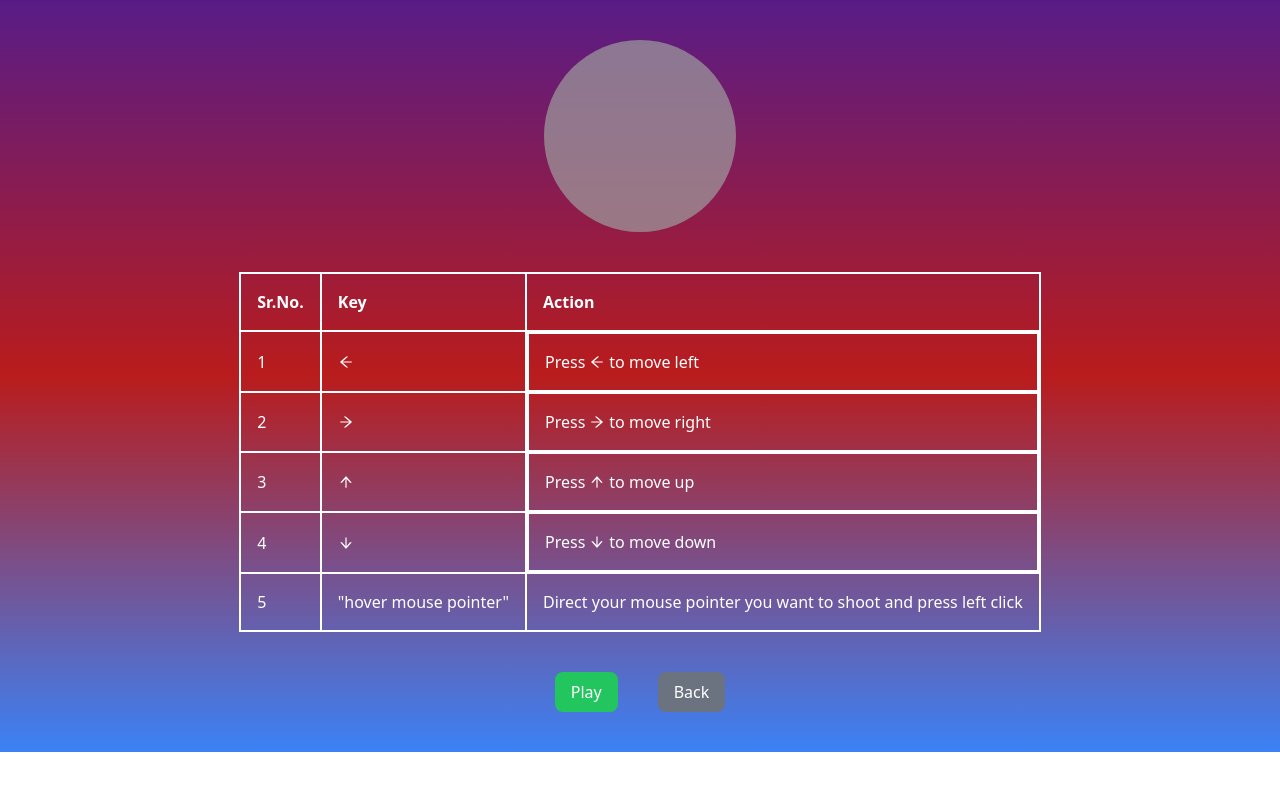
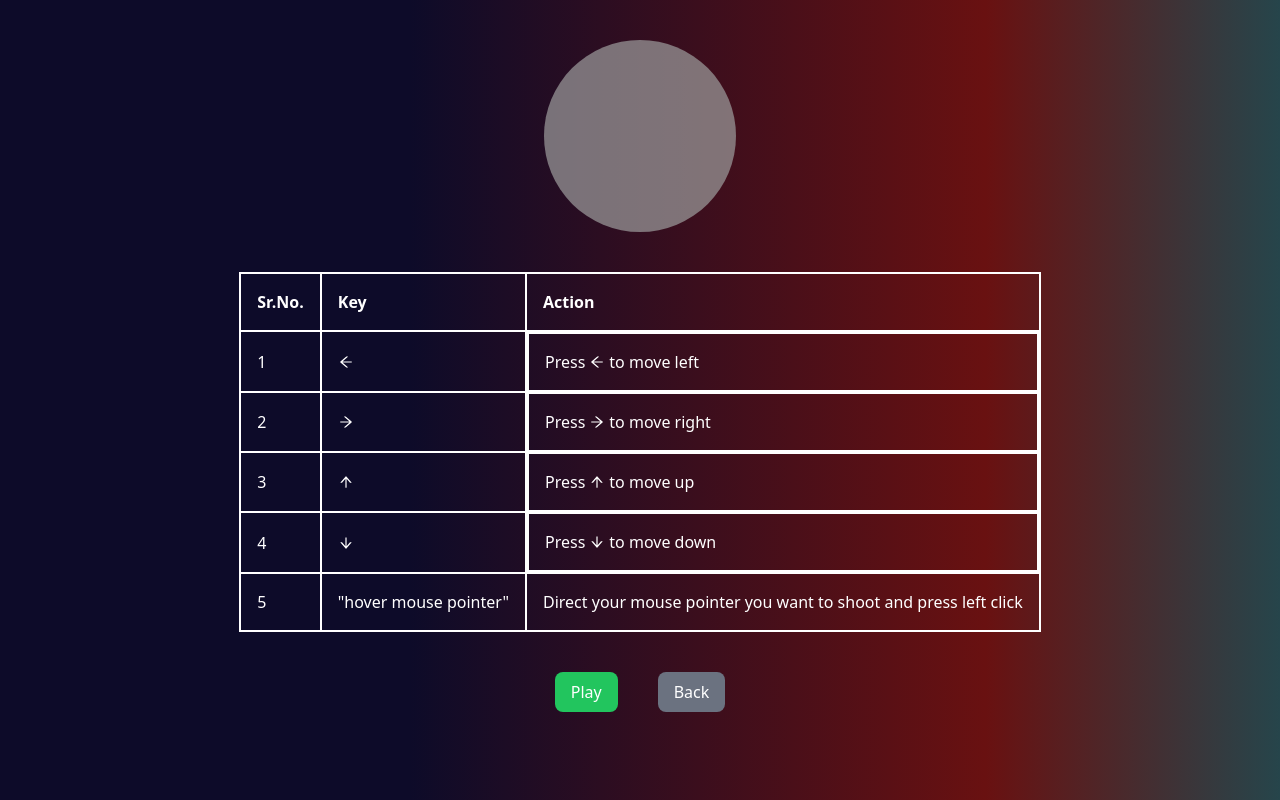
Before and after one commit to khanahmad4527/battlefield, a React (Create React App) app in the folder client/: page /help in a window 1280 px wide. Built offline with nearby package versions, Linux system fonts and the light colour scheme; grey boxes are pictures that could not be loaded.

Commit message:
update: updated css of homepage

```diff
--- a/client/src/components/Help.tsx
+++ b/client/src/components/Help.tsx
@@ -11,7 +11,13 @@ import {
 const Help = () => {
   const navigate = useNavigate();
   return (
-    <div className="w-full bg-gradient-to-b from-purple-900 via-red-700 to-blue-500 p-10 text-white">
+    <div
+      className="h-screen p-10 text-white"
+      style={{
+        background:
+          "linear-gradient(90deg, rgba(13,11,41,1) 32%, rgba(105,17,17,1) 77%, rgba(38,69,75,1) 100%)",
+      }}
+    >
       <HelpCard />
       <table className="border-2 border-white rounded-md mx-auto w-auto border-collapse mt-10">
         <thead>
```
Also changed, not shown: 1 other file (tests, documents, lock files or other folders).
